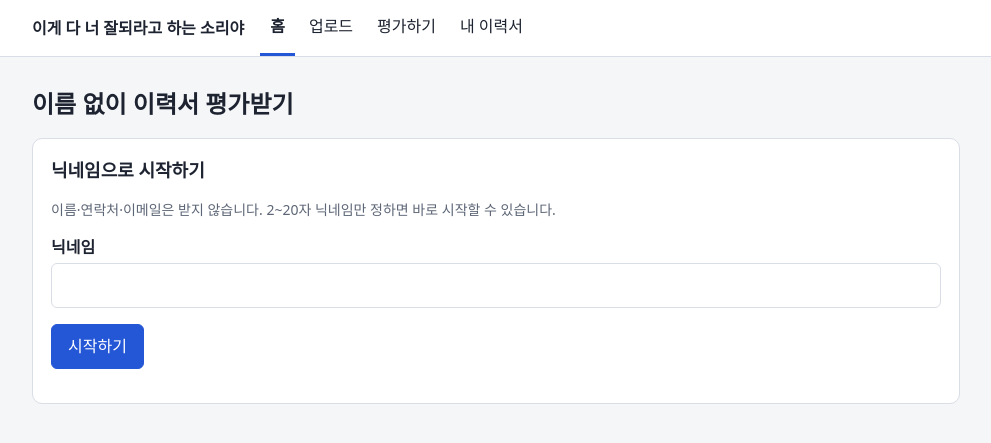
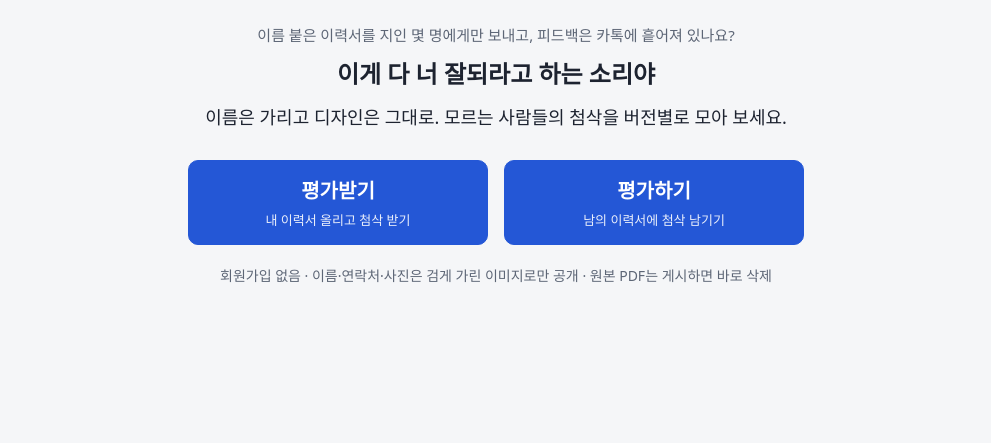
Before and after one commit to tlswltjq/kirothon-team-011, a Spring Boot app: page / in a window 1280 px wide. Shown: the top 443 px of the page, without its empty margins (144-1135 px from the left). Run offline with Spring Boot 4, Linux system fonts and the light colour scheme; some of the project's set-up classes (security, data sources, template engines, error pages and the like) are left out, and stand-ins take their place.

Commit message:
Rebuild landing page with two big links and demo button

```diff
--- /dev/null
+++ b/src/main/resources/static/css/landing.css
@@ -0,0 +1,20 @@
+.landing { text-align: center; padding-top: 24px; }
+.landing .problem { color: var(--muted); font-size: 15px; margin: 0 0 8px; }
+.landing h1 { margin: 0 0 12px; }
+.landing .value { font-size: 18px; margin: 0 0 28px; }
+.landing .cta { display: flex; gap: 16px; justify-content: center; margin-bottom: 20px; }
+.landing .big-btn { flex: 1 1 0; max-width: 300px; min-height: 64px; box-sizing: border-box;
+  display: flex; flex-direction: column; align-items: center; justify-content: center; gap: 4px;
+  padding: 14px 16px; border-radius: 10px; background: var(--primary); color: #fff;
+  border: 1px solid var(--primary); text-decoration: none; }
+.landing .big-btn:hover { background: var(--primary-dark); }
+.landing .big-btn strong { font-size: 20px; font-weight: 700; }
+.landing .big-btn small { font-size: 13px; font-weight: 400; opacity: .9; }
+.landing .assure { color: var(--muted); font-size: 14px; margin: 0 0 12px; }
+.landing .revisit { margin: 0 0 16px; }
+.landing .demo { margin-top: 32px; }
+.landing .demo button { font-size: 13px; padding: 6px 12px; }
+@media (max-width: 600px) {
+  .landing .cta { flex-direction: column; align-items: stretch; }
+  .landing .big-btn { max-width: none; min-height: 64px; }
+}
--- a/src/main/resources/static/index.html
+++ b/src/main/resources/static/index.html
@@ -5,39 +5,23 @@
   <meta name="viewport" content="width=device-width, initial-scale=1">
   <title>이게 다 너 잘되라고 하는 소리야</title>
   <link rel="stylesheet" href="/css/app.css">
+  <link rel="stylesheet" href="/css/landing.css">
 </head>
 <body>
   <header id="nav"></header>
-  <main>
-    <h1>이름 없이 이력서 평가받기</h1>
-    <section id="start" class="card hidden">
-      <h2>닉네임으로 시작하기</h2>
-      <p class="muted">이름·연락처·이메일은 받지 않습니다. 2~20자 닉네임만 정하면 바로 시작할 수 있습니다.</p>
-      <form id="start-form">
-        <label for="nickname">닉네임</label>
-        <input id="nickname" type="text" minlength="2" maxlength="20" required autocomplete="off">
-        <div id="nickname-error" class="field-error"></div>
-        <p><button type="submit" id="start-btn">시작하기</button></p>
-      </form>
-      <div id="start-msg"></div>
-    </section>
-    <section id="menu" class="card hidden">
-      <h2 id="welcome"></h2>
-      <div class="row">
-        <a class="btn" href="/upload.html">이력서 업로드</a>
-        <a class="btn secondary" href="/review.html">평가하기</a>
-        <a class="btn secondary" href="/my.html">내 이력서</a>
-      </div>
-    </section>
-    <section id="demo" class="card hidden">
-      <h2>데모용 샘플 데이터</h2>
-      <p class="muted">가상 인물의 이력서와 핀이 달린 평가를 한 번에 넣습니다. 내 이력서 v1과 샘플 평가가 만들어집니다.</p>
-      <p><button type="button" id="demo-btn" class="secondary">샘플 데이터 넣기</button></p>
+  <main class="landing">
+    <p class="problem">이름 붙은 이력서를 지인 몇 명에게만 보내고, 피드백은 카톡에 흩어져 있나요?</p>
+    <h1>이게 다 너 잘되라고 하는 소리야</h1>
+    <p class="value">이름은 가리고 디자인은 그대로. 모르는 사람들의 첨삭을 버전별로 모아 보세요.</p>
+    <div class="cta">
+      <a class="big-btn" href="/upload.html"><strong>평가받기</strong><small>내 이력서 올리고 첨삭 받기</small></a>
+      <a class="big-btn" href="/review.html"><strong>평가하기</strong><small>남의 이력서에 첨삭 남기기</small></a>
+    </div>
+    <p class="assure">회원가입 없음 · 이름·연락처·사진은 검게 가린 이미지로만 공개 · 원본 PDF는 게시하면 바로 삭제</p>
+    <p id="revisit" class="revisit hidden"><a href="/my.html">내가 받은 평가 보기 →</a></p>
+    <section id="demo" class="demo hidden">
+      <button type="button" id="demo-btn" class="secondary">데모용 샘플 데이터 넣기</button>
       <div id="demo-msg"></div>
-    </section>
-    <section id="notice" class="msg warn hidden">
-      <strong>토큰 분실 안내</strong>
-      <p>이 브라우저에 저장된 토큰이 계정의 전부입니다. 브라우저 저장소를 지우거나 다른 브라우저·기기를 쓰면 내 이력서와 받은 평가에 다시 접근할 수 없습니다. 같은 브라우저(시크릿 창이 아닌 일반 창)에서 계속 사용해 주세요.</p>
     </section>
   </main>
   <script type="module" src="/js/index.js"></script>
--- a/src/main/resources/static/js/index.js
+++ b/src/main/resources/static/js/index.js
@@ -1,16 +1,10 @@
-import { api, ensureUser, getToken, getNickname, el, errorText, ApiError } from './api.js';
+import { api, ensureAnon, getToken, el, errorText, ApiError } from './api.js';
 import { renderNav } from './nav.js';
 
 const $ = (id) => document.getElementById(id);
 
-function showMenu() {
-  $('start').classList.add('hidden');
-  $('menu').classList.remove('hidden');
-  $('welcome').textContent = `${getNickname() || ''}님, 무엇을 할까요?`;
-  $('notice').classList.remove('hidden');
-  renderNav();
-  showDemo();
-}
+renderNav();
+if (getToken()) $('revisit').classList.remove('hidden');
 
 // 데모 프로필일 때만 샘플 데이터 버튼을 보인다(요구사항 12.2).
 async function showDemo() {
@@ -21,46 +15,26 @@ async function showDemo() {
     // 상태를 못 읽으면 버튼을 숨긴 채 둔다.
   }
 }
-
-renderNav();
-if (getToken()) {
-  showMenu();
-} else {
-  $('start').classList.remove('hidden');
-}
-
-$('start-form').addEventListener('submit', async (e) => {
-  e.preventDefault();
-  $('nickname-error').textContent = '';
-  $('start-msg').replaceChildren();
-  const nickname = $('nickname').value.trim();
-  if (nickname.length < 2 || nickname.length > 20) {
-    $('nickname-error').textContent = '닉네임은 공백을 뺀 2~20자여야 합니다.';
-    return;
-  }
-  $('start-btn').disabled = true;
-  try {
-    await ensureUser(nickname);
-    showMenu();
-  } catch (err) {
-    const text = err instanceof ApiError && err.code === 'VALIDATION_FAILED'
-      ? '닉네임은 공백을 뺀 2~20자여야 합니다.' : errorText(err);
-    $('start-msg').appendChild(el('div', { text, cls: 'msg error' }));
-  } finally {
-    $('start-btn').disabled = false;
-  }
-});
+showDemo();
 
 $('demo-btn').addEventListener('click', async () => {
-  $('demo-msg').replaceChildren();
-  $('demo-btn').disabled = true;
+  const msg = $('demo-msg');
+  const btn = $('demo-btn');
+  msg.replaceChildren();
+  btn.disabled = true;
+  btn.textContent = '넣는 중…';
   try {
+    await ensureAnon();
     await api('/api/demo/seed', { method: 'POST' });
     location.href = '/my.html';
   } catch (err) {
-    const text = err instanceof ApiError && err.code === 'DEMO_ALREADY_SEEDED'
-      ? '이미 샘플 데이터를 넣었습니다. 내 이력서에서 확인하세요.' : errorText(err);
-    $('demo-msg').appendChild(el('div', { text, cls: 'msg error' }));
-    $('demo-btn').disabled = false;
+    btn.disabled = false;
+    btn.textContent = '데모용 샘플 데이터 넣기';
+    if (err instanceof ApiError && (err.status === 409 || err.code === 'DEMO_ALREADY_SEEDED')) {
+      msg.appendChild(el('div', { text: '이미 샘플 데이터를 넣었어요. ', cls: 'msg warn' },
+        el('a', { text: '내 이력서 보기', attrs: { href: '/my.html' } })));
+    } else {
+      msg.appendChild(el('div', { text: '연결에 실패했어요. 잠시 후 다시 눌러 주세요.', cls: 'msg error' }));
+    }
   }
 });
```
